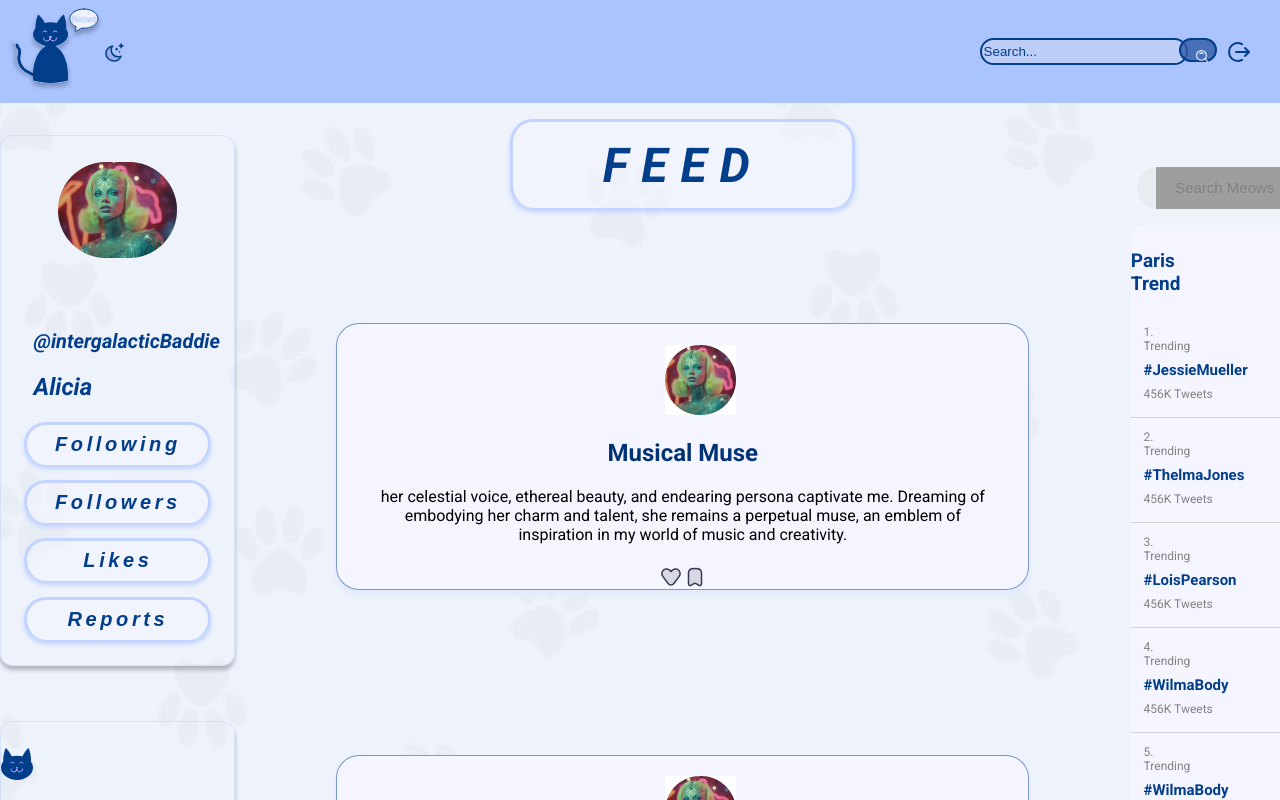
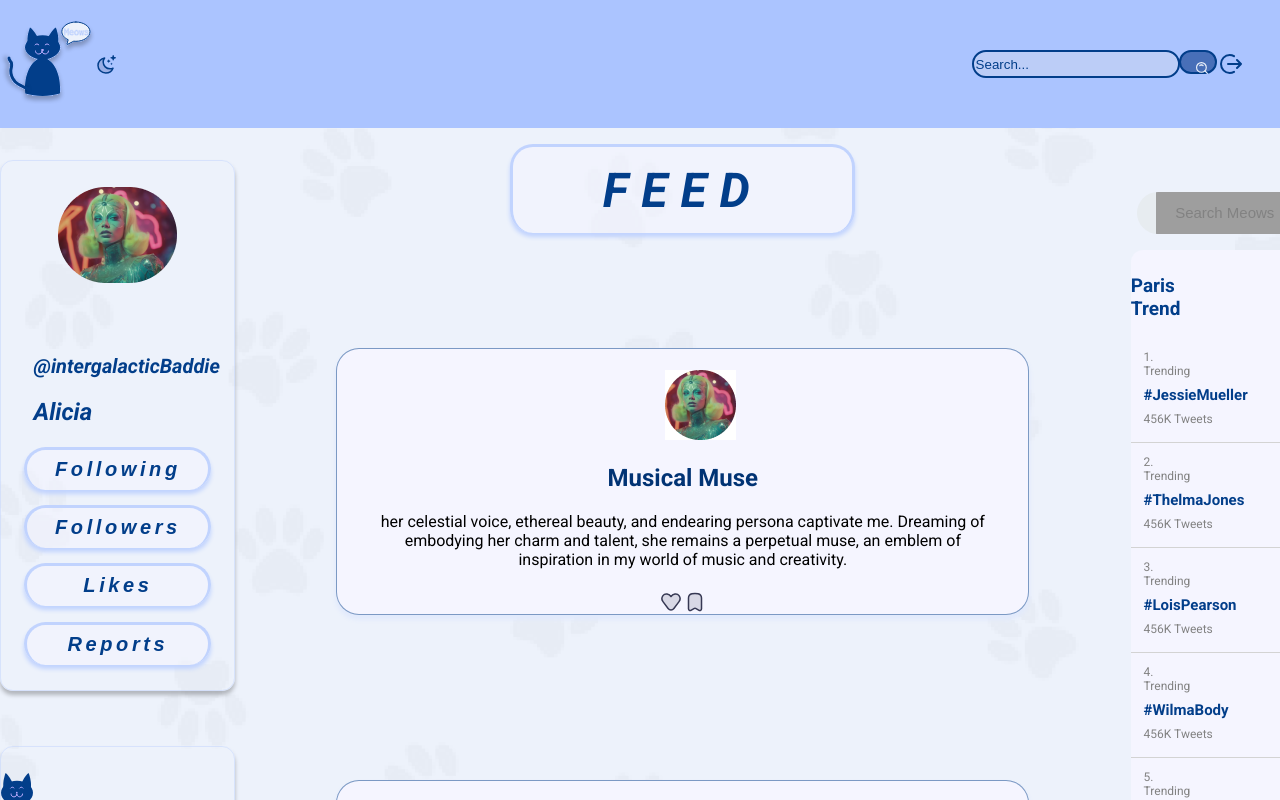
Before and after one commit to LeahJKH/Meows, a React (Vite) app: page / in a window 1280 px wide. Shown: the top 800 px of the page. Built offline with nearby package versions, Linux system fonts and the light colour scheme; grey boxes are pictures that could not be loaded.

Commit message:
navbar fixes

```diff
--- a/src/Components/Footer/Footer.module.css
+++ b/src/Components/Footer/Footer.module.css
@@ -6,7 +6,7 @@
   padding: 0;
 }
 .footer > h3 {
- margin-top: 0;
+  margin-top: 0;
 }
 
 .pFooter {
@@ -14,7 +14,7 @@
 }
 /*!DARKMODE!*/
 .footerdark {
-  background-color: #3B3B40;
+  background-color: #3b3b40;
   width: 100vw;
   height: 10em;
   margin: 0;
--- a/src/Components/NavBar/NavBar.module.css
+++ b/src/Components/NavBar/NavBar.module.css
@@ -1,29 +1,34 @@
-.navBar {
+body,
+html {
+  margin: 0;
+  padding: 0;
+}
+
+nav {
   background-color: #abc4ff;
-  width: 100vw;
-  padding: 1vh;
-  display: inline-flex;
+  height: 16svh; /* Assuming "svh" is a valid custom unit introduced after 2022 */
+  display: flex;
   justify-content: space-between;
+  align-items: center;
 }
 
 .leftNav {
-  display: inline-flex;
+  display: flex;
+  justify-content: space-between;
   align-items: center;
 }
 
 .rightNav {
-  display: inline-flex;
+  display: flex;
+  justify-content: space-between;
   align-items: center;
-  margin-right: 3vw;
+  margin-right: 3%;
 }
 
-
-
-/*!DARKMODE!*/
 .navBardark {
-  background-color: #3B3B40;
-  width: 100vw;
+  background-color: #3b3b40;
   padding: 1vh;
-  display: inline-flex;
+  display: flex;
   justify-content: space-between;
+  box-sizing: border-box;
 }
--- a/src/Pages/UserProfilePage/userProfile.module.css
+++ b/src/Pages/UserProfilePage/userProfile.module.css
@@ -1,10 +1,8 @@
 .wholeUserProfile {
-  width: 100vw;
   display: grid;
   justify-items: center;
   align-items: center;
   margin-bottom: 20%;
-  color: #013374;
 }
 
 .profilePageContainer {
@@ -33,7 +31,6 @@
 }
 
 .profileImage {
-  background-color: gray;
   width: 10em;
   height: 10em;
   border-radius: 50%;
@@ -44,11 +41,11 @@
   padding: 1em 6em;
   border-radius: 1em;
   border: 0.1em solid #c1d3fe;
-  background: rgba(245, 245, 255, 0.5);
   box-shadow: 0px 4px 4px 0px #c1d3fe;
   color: #023e8a;
   font-size: 1.1em;
   font-style: italic;
+  margin-top: 5%;
 }
 
 .icons {
@@ -65,7 +62,7 @@
   border-radius: 40px;
   border: 2px solid #023e8a;
   color: rgba(48, 90, 167, 0.8);
-  font-family: Inter;
+
   font-size: 19px;
   font-style: normal;
   font-weight: 600;
@@ -77,7 +74,7 @@
 
 /*!DARKMODE!*/
 .wholeUserProfiledark {
-  width: 100vw;
+  width: 100%;
   display: grid;
   justify-items: center;
   align-items: center;
@@ -119,7 +116,6 @@
   background: rgba(245, 245, 255, 0.5);
   box-shadow: 0px 4px 4px 0px #464748;
   color: #e0e4e8;
-
   font-size: 20px;
   font-style: italic;
   font-weight: 800;
--- a/src/Pages/UserProfilePage/userProfile.tsx
+++ b/src/Pages/UserProfilePage/userProfile.tsx
@@ -7,6 +7,7 @@ import EditSvg from "../../assets/Icons/Edit";
 import MoreSvg from "../../assets/Icons/More";
 
 export function UserProfile() {
+  // State for darkMode theme
   const { darkMode } = useTheme();
 
   // State for user information
--- a/src/index.css
+++ b/src/index.css
@@ -4,17 +4,17 @@ body {
   margin: 0;
   padding: 0;
   box-sizing: border-box;
-  width: 100vw;
   background-color: #edf2fb;
   background-image: url("../public/paws.png");
   font-family: "Roboto", sans-serif;
+  width: 100%;
 }
 .dark-mode-body {
   margin: 0;
   padding: 0;
   box-sizing: border-box;
-  width: 100vw;
   background-color: #5e646e;
   background-image: url("../public/paws.png");
   font-family: "Roboto", sans-serif;
+  width: 100%;
 }
```
Also changed, not shown: src/Components/NavBar/NavBar.tsx (+8 -8 lines).
